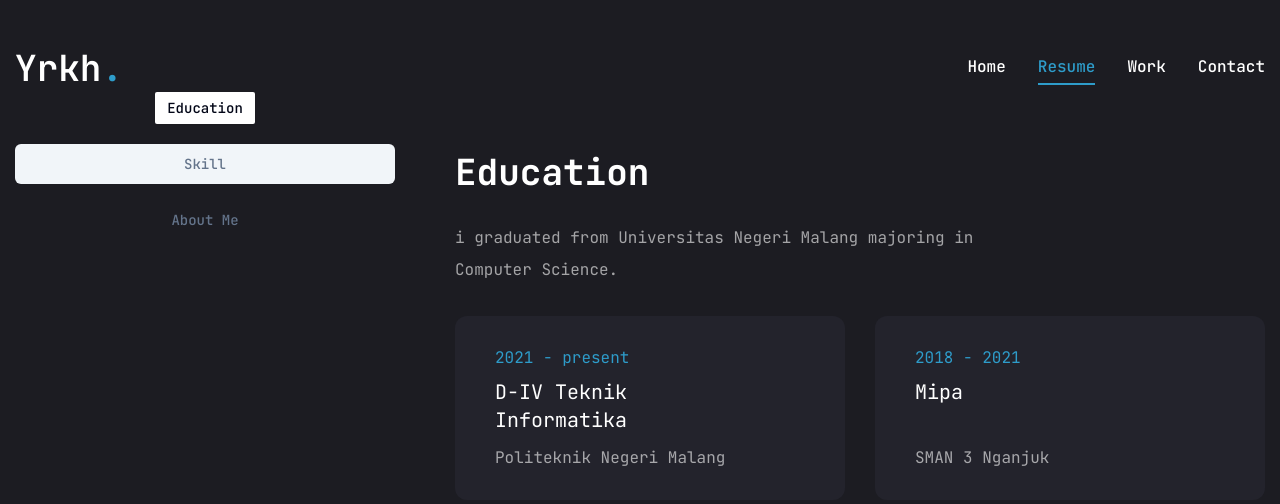
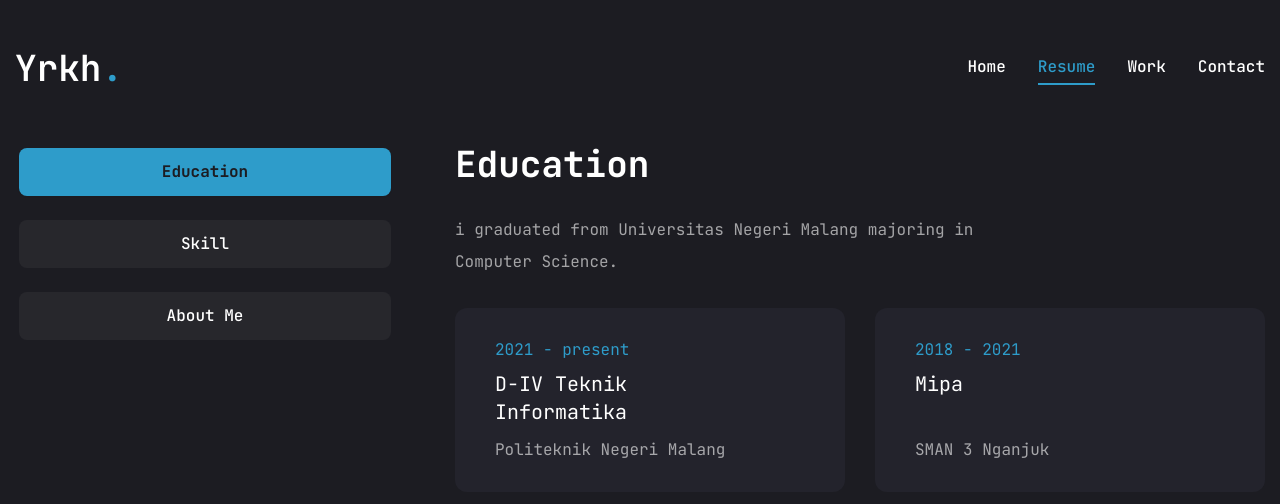
Before and after one commit to MahardhikaB/yrkh-portfolio, a Next.js app: page /resume in a window 1280 px wide. Shown: the top 504 px of the page. Built offline with nearby package versions, Linux system fonts and the light colour scheme.

Commit message:
Minor Changes

```diff
--- a/src/components/ui/tabs.jsx
+++ b/src/components/ui/tabs.jsx
@@ -10,10 +10,7 @@ const Tabs = TabsPrimitive.Root
 const TabsList = React.forwardRef(({ className, ...props }, ref) => (
   <TabsPrimitive.List
     ref={ref}
-    className={cn(
-      "inline-flex h-10 items-center justify-center rounded-md bg-slate-100 p-1 text-slate-500 dark:bg-slate-800 dark:text-slate-400",
-      className
-    )}
+    className={cn("inline-flex h-auto rounded-md p-1 text-primary",className)}
     {...props} />
 ))
 TabsList.displayName = TabsPrimitive.List.displayName
@@ -22,7 +19,7 @@ const TabsTrigger = React.forwardRef(({ className, ...props }, ref) => (
   <TabsPrimitive.Trigger
     ref={ref}
     className={cn(
-      "inline-flex items-center justify-center whitespace-nowrap rounded-sm px-3 py-1.5 text-sm font-medium ring-offset-white transition-all focus-visible:outline-none focus-visible:ring-2 focus-visible:ring-slate-950 focus-visible:ring-offset-2 disabled:pointer-events-none disabled:opacity-50 data-[state=active]:bg-white data-[state=active]:text-slate-950 data-[state=active]:shadow-sm dark:ring-offset-slate-950 dark:focus-visible:ring-slate-300 dark:data-[state=active]:bg-slate-950 dark:data-[state=active]:text-slate-50",
+      "inline-flex items-center w-full bg-[#27272c] justify-center whitespace-nowrap text-white rounded-lg p-3 text-base font-medium ring-offset-white transition-all disabled:pointer-events-none disabled:opacity-50 data-[state=active]:bg-accent data-[state=active]:text-primary data-[state=active]:font-bold data-[state=active]:shadow-sm",
       className
     )}
     {...props} />
@@ -33,7 +30,7 @@ const TabsContent = React.forwardRef(({ className, ...props }, ref) => (
   <TabsPrimitive.Content
     ref={ref}
     className={cn(
-      "mt-2 ring-offset-white focus-visible:outline-none focus-visible:ring-2 focus-visible:ring-slate-950 focus-visible:ring-offset-2 dark:ring-offset-slate-950 dark:focus-visible:ring-slate-300",
+      "min-h=[480px] ring-offset-white focus-visible:outline-none focus-visible:ring-2 focus-visible:ring-slate-950 focus-visible:ring-offset-2 dark:ring-offset-slate-950 dark:focus-visible:ring-slate-300",
       className
     )}
     {...props} />
```
